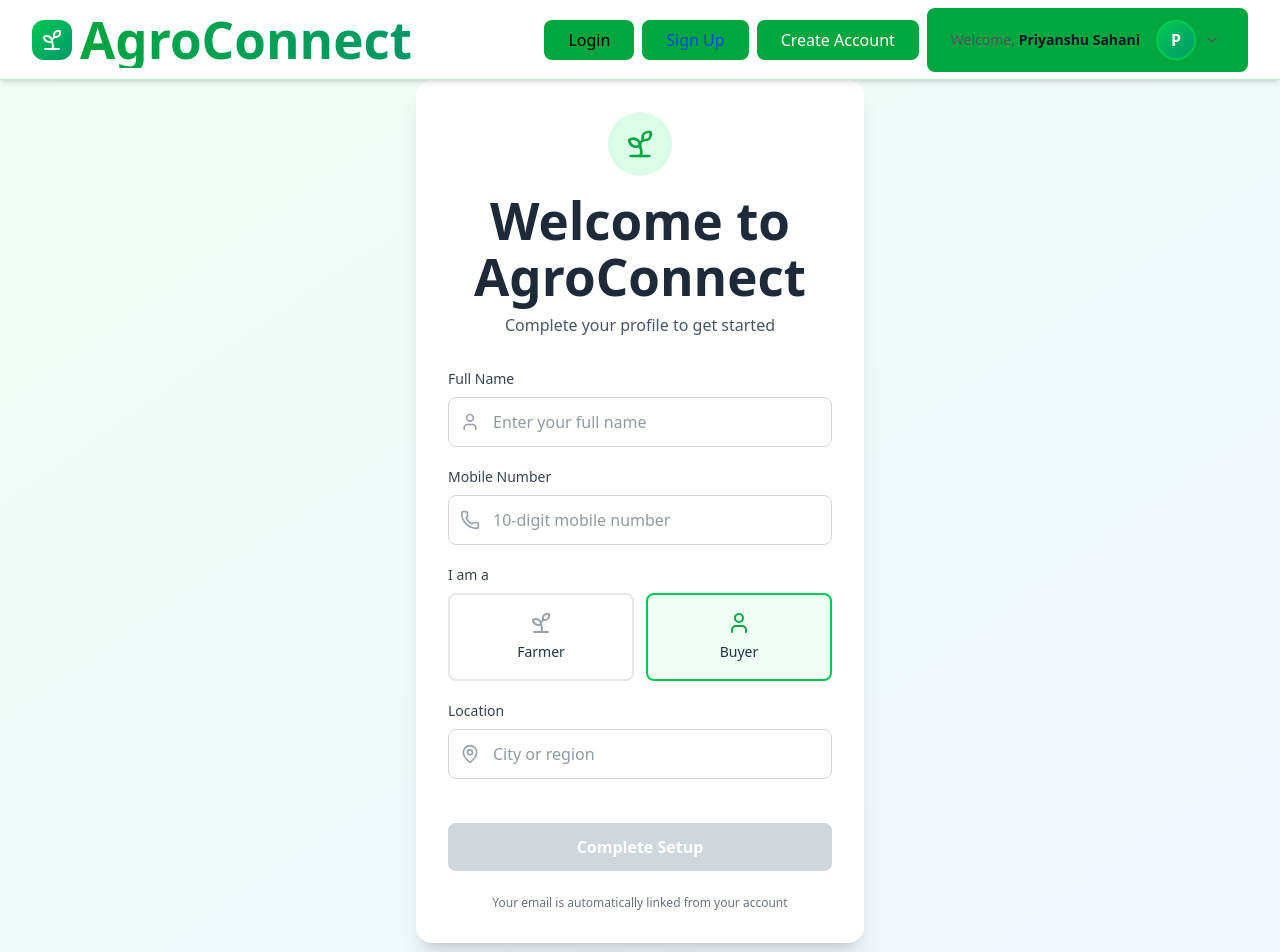
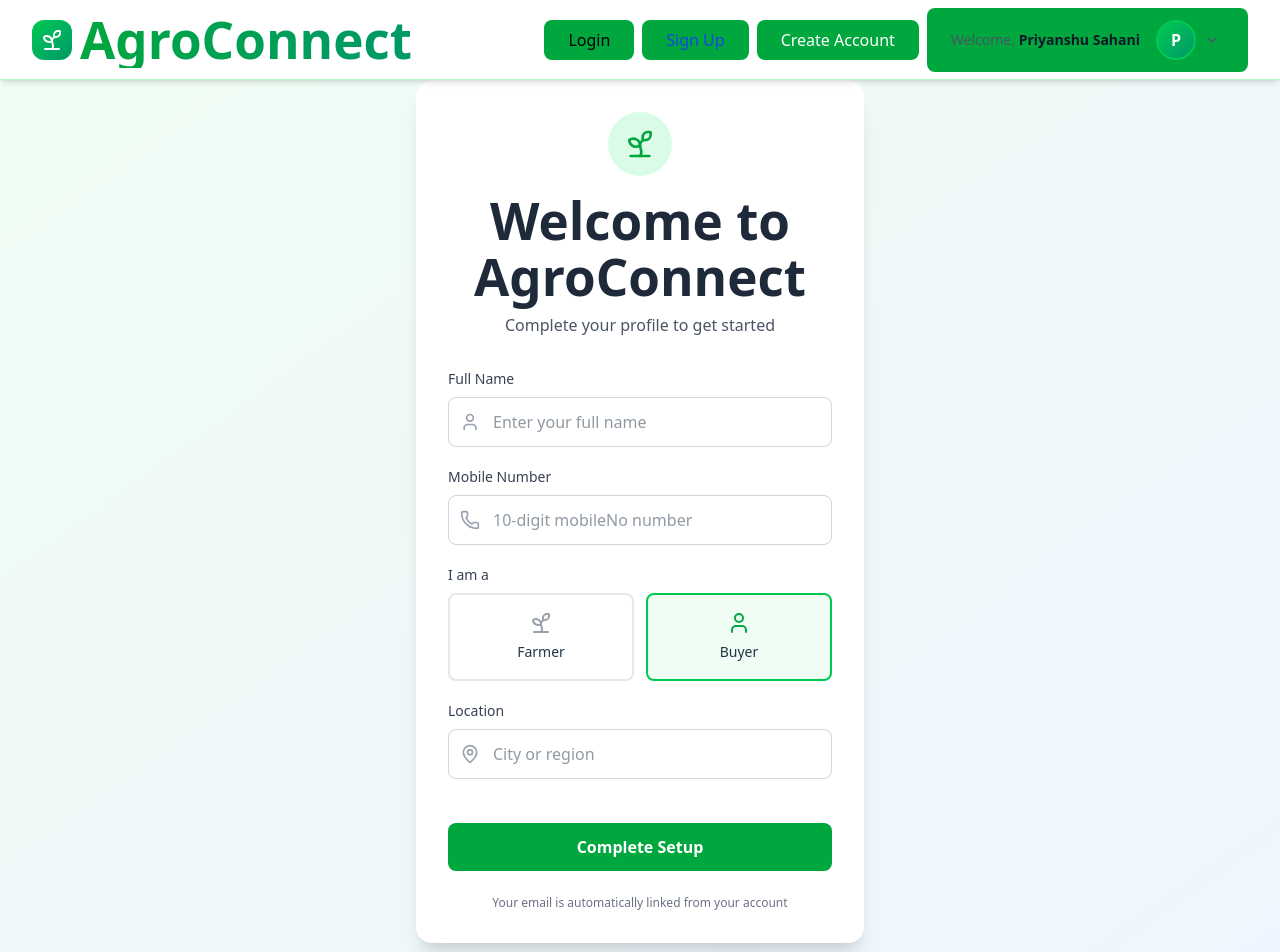
Before and after one commit to priyanshu-sahani-10/AgroConnect, a React app in the folder client/: page /create-account in a window 1280 px wide. Shown: the top 952 px of the page. Built offline with nearby package versions, Linux system fonts and the light colour scheme; no server answers; the HTML template or start-up script is replaced by a standard one.

Commit message:
Implement feature to create account in AgroConnect as farmer/buyer using RTK query and store the info in database

```diff
--- a/client/src/components/pages/Account.jsx
+++ b/client/src/components/pages/Account.jsx
@@ -1,74 +1,73 @@
-import React, { useState } from 'react';
-import { User, MapPin, Phone, Sprout } from 'lucide-react';
+import React, { useState } from "react";
+import { User, MapPin, Phone, Sprout } from "lucide-react";
+import { useRegisterUserMutation } from "@/features/api/authApi";
+import { useSelector } from "react-redux";
+import { useNavigate } from "react-router-dom";
+const Account = () => {
 
-const Account = () => {
+
+  const authUser = useSelector((state) => state.auth.user);
+  const userEmail = authUser?.email;
+  const navigate = useNavigate();
+
   const [formData, setFormData] = useState({
-    name: '',
-    role: 'buyer',
-    location: '',
-    mobile: ''
+    name: "",
+    role: "buyer",
+    location: "",
+    mobileNo: "",
   });
 
-  const [loading, setLoading] = useState(false);
-  const [error, setError] = useState('');
-  const [success, setSuccess] = useState(false);
+  const [registerUser, { isLoading, isError, error, isSuccess }] =
+    useRegisterUserMutation();
 
-  const handleSubmit = async () => {
-    if (!formData.name.trim()) {
-      setError('Name is required');
-      return;
-    }
+  const handleSubmit = async (e) => {
+    e.preventDefault();
 
-    if (!formData.mobile.trim() || formData.mobile.length !== 10) {
-      setError('Please enter a valid 10-digit mobile number');
-      return;
-    }
-
-    setError('');
-    setLoading(true);
+    const payload = {
+      ...formData,
+      email: userEmail, // 👈 correct
+    };
 
     try {
-      const response = await fetch('/api/users/profile', {
-        method: 'POST',
-        headers: {
-          'Content-Type': 'application/json',
-        },
-        body: JSON.stringify(formData)
-      });
-
-      if (!response.ok) {
-        throw new Error('Failed to create profile');
-      }
-
-      setSuccess(true);
-      setTimeout(() => {
-        window.location.href = '/dashboard';
-      }, 1500);
-
+      const res = await registerUser(payload).unwrap();
+      console.log("Register response:", res);
+      alert("Account created successfully.");
+      navigate("/");
     } catch (err) {
-      setError(err.message || 'Something went wrong. Please try again.');
-    } finally {
-      setLoading(false);
+      console.error("Error creating account:", err);
     }
   };
 
   const handleChange = (field, value) => {
-    setFormData({
-      ...formData,
-      [field]: value
-    });
+    setFormData((prev) => ({
+      ...prev,
+      [field]: value,
+    }));
   };
 
-  if (success) {
+
+  if (isSuccess) {
     return (
       <div className="min-h-screen bg-linear-to-br from-green-50 to-blue-50 flex items-center justify-center p-4">
         <div className="bg-white rounded-2xl shadow-xl p-8 max-w-md w-full text-center">
           <div className="w-16 h-16 bg-green-100 rounded-full flex items-center justify-center mx-auto mb-4">
-            <svg className="w-8 h-8 text-green-600" fill="none" stroke="currentColor" viewBox="0 0 24 24">
-              <path strokeLinecap="round" strokeLinejoin="round" strokeWidth="2" d="M5 13l4 4L19 7" />
+            <svg
+              className="w-8 h-8 text-green-600"
+              fill="none"
+              stroke="currentColor"
+              viewBox="0 0 24 24"
+            >
+              <path
+                strokeLinecap="round"
+                strokeLinejoin="round"
+                strokeWidth="2"
+                d="M5 13l4 4L19 7"
+              />
             </svg>
           </div>
-          <h2 className="text-2xl font-bold text-gray-800 mb-2">Profile Created!</h2>
+          <h2 className="text-2xl font-bold text-gray-800 mb-2">
+            Profile Created!
+          </h2>
           <p className="text-gray-600">Redirecting to your dashboard...</p>
         </div>
       </div>
@@ -82,14 +81,19 @@ const Account = () => {
           <div className="inline-flex items-center justify-center w-16 h-16 bg-green-100 rounded-full mb-4">
             <Sprout className="w-8 h-8 text-green-600" />
           </div>
-          <h1 className="text-3xl font-bold text-gray-800 mb-2">Welcome to AgroConnect</h1>
+          <h1 className="text-3xl font-bold text-gray-800 mb-2">
+            Welcome to AgroConnect
+          </h1>
           <p className="text-gray-600">Complete your profile to get started</p>
         </div>
 
         <div className="space-y-5">
           {/* Name Field */}
           <div>
-            <label htmlFor="name" className="block text-sm font-medium text-gray-700 mb-2">
+            <label
+              htmlFor="name"
+              className="block text-sm font-medium text-gray-700 mb-2"
+            >
               Full Name
             </label>
             <div className="relative">
@@ -98,7 +102,7 @@ const Account = () => {
                 type="text"
                 id="name"
                 value={formData.name}
-                onChange={(e) => handleChange('name', e.target.value)}
+                onChange={(e) => handleChange("name", e.target.value)}
                 className="w-full pl-11 pr-4 py-3 border border-gray-300 rounded-lg focus:ring-2 focus:ring-green-500 focus:border-transparent outline-none transition"
                 placeholder="Enter your full name"
               />
@@ -107,18 +111,26 @@ const Account = () => {
 
           {/* Mobile Number */}
           <div>
-            <label htmlFor="mobile" className="block text-sm font-medium text-gray-700 mb-2">
+            <label
+              htmlFor="mobileNo"
+              className="block text-sm font-medium text-gray-700 mb-2"
+            >
               Mobile Number
             </label>
             <div className="relative">
               <Phone className="absolute left-3 top-1/2 transform -translate-y-1/2 text-gray-400 w-5 h-5" />
               <input
                 type="tel"
-                id="mobile"
-                value={formData.mobile}
-                onChange={(e) => handleChange('mobile', e.target.value.replace(/\D/g, '').slice(0, 10))}
+                id="mobileNo"
+                value={formData.mobileNo}
+                onChange={(e) =>
+                  handleChange(
+                    "mobileNo",
+                    e.target.value.replace(/\D/g, "").slice(0, 10)
+                  )
+                }
                 className="w-full pl-11 pr-4 py-3 border border-gray-300 rounded-lg focus:ring-2 focus:ring-green-500 focus:border-transparent outline-none transition"
-                placeholder="10-digit mobile number"
+                placeholder="10-digit mobileNo number"
                 maxLength="10"
               />
             </div>
@@ -131,29 +143,41 @@ const Account = () => {
             </label>
             <div className="grid grid-cols-2 gap-3">
               <div
-                onClick={() => handleChange('role', 'farmer')}
+                onClick={() => handleChange("role", "farmer")}
                 className={`flex items-center justify-center p-4 border-2 rounded-lg cursor-pointer transition ${
-                  formData.role === 'farmer'
-                    ? 'border-green-500 bg-green-50'
-                    : 'border-gray-200 hover:border-gray-300'
+                  formData.role === "farmer"
+                    ? "border-green-500 bg-green-50"
+                    : "border-gray-200 hover:border-gray-300"
                 }`}
               >
                 <div className="text-center">
-                  <Sprout className={`w-6 h-6 mx-auto mb-1 ${formData.role === 'farmer' ? 'text-green-600' : 'text-gray-400'}`} />
+                  <Sprout
+                    className={`w-6 h-6 mx-auto mb-1 ${
+                      formData.role === "farmer"
+                        ? "text-green-600"
+                        : "text-gray-400"
+                    }`}
+                  />
                   <span className="font-medium text-sm">Farmer</span>
                 </div>
               </div>
 
               <div
-                onClick={() => handleChange('role', 'buyer')}
+                onClick={() => handleChange("role", "buyer")}
                 className={`flex items-center justify-center p-4 border-2 rounded-lg cursor-pointer transition ${
-                  formData.role === 'buyer'
-                    ? 'border-green-500 bg-green-50'
-                    : 'border-gray-200 hover:border-gray-300'
+                  formData.role === "buyer"
+                    ? "border-green-500 bg-green-50"
+                    : "border-gray-200 hover:border-gray-300"
                 }`}
               >
                 <div className="text-center">
-                  <User className={`w-6 h-6 mx-auto mb-1 ${formData.role === 'buyer' ? 'text-green-600' : 'text-gray-400'}`} />
+                  <User
+                    className={`w-6 h-6 mx-auto mb-1 ${
+                      formData.role === "buyer"
+                        ? "text-green-600"
+                        : "text-gray-400"
+                    }`}
+                  />
                   <span className="font-medium text-sm">Buyer</span>
                 </div>
               </div>
@@ -162,7 +186,10 @@ const Account = () => {
 
           {/* Location */}
           <div>
-            <label htmlFor="location" className="block text-sm font-medium text-gray-700 mb-2">
+            <label
+              htmlFor="location"
+              className="block text-sm font-medium text-gray-700 mb-2"
+            >
               Location
             </label>
             <div className="relative">
@@ -171,7 +198,7 @@ const Account = () => {
                 type="text"
                 id="location"
                 value={formData.location}
-                onChange={(e) => handleChange('location', e.target.value)}
+                onChange={(e) => handleChange("location", e.target.value)}
                 className="w-full pl-11 pr-4 py-3 border border-gray-300 rounded-lg focus:ring-2 focus:ring-green-500 focus:border-transparent outline-none transition"
                 placeholder="City or region"
               />
@@ -179,28 +206,42 @@ const Account = () => {
           </div>
 
           {/* Error Message */}
-          {error && (
+          {isError && (
             <div className="bg-red-50 border border-red-200 text-red-700 px-4 py-3 rounded-lg text-sm">
-              {error}
+              {isError}
             </div>
           )}
 
           {/* Submit Button */}
           <button
             onClick={handleSubmit}
-            disabled={loading || !formData.name.trim() || !formData.mobile.trim()}
             className="w-full bg-green-600 text-white py-3 px-6 rounded-lg font-semibold hover:bg-green-700 focus:ring-4 focus:ring-green-200 transition disabled:bg-gray-300 disabled:cursor-not-allowed mt-6"
           >
-            {loading ? (
+            {isLoading ? (
               <span className="flex items-center justify-center">
-                <svg className="animate-spin -ml-1 mr-3 h-5 w-5 text-white" fill="none" viewBox="0 0 24 24">
-                  <circle className="opacity-25" cx="12" cy="12" r="10" stroke="currentColor" strokeWidth="4" />
-                  <path className="opacity-75" fill="currentColor" d="M4 12a8 8 0 018-8V0C5.373 0 0 5.373 0 12h4zm2 5.291A7.962 7.962 0 014 12H0c0 3.042 1.135 5.824 3 7.938l3-2.647z" />
+                <svg
+                  className="animate-spin -ml-1 mr-3 h-5 w-5 text-white"
+                  fill="none"
+                  viewBox="0 0 24 24"
+                >
+                  <circle
+                    className="opacity-25"
+                    cx="12"
+                    cy="12"
+                    r="10"
+                    stroke="currentColor"
+                    strokeWidth="4"
+                  />
+                  <path
+                    className="opacity-75"
+                    fill="currentColor"
+                    d="M4 12a8 8 0 018-8V0C5.373 0 0 5.373 0 12h4zm2 5.291A7.962 7.962 0 014 12H0c0 3.042 1.135 5.824 3 7.938l3-2.647z"
+                  />
                 </svg>
                 Creating...
               </span>
             ) : (
-              'Complete Setup'
+              "Complete Setup"
             )}
           </button>
         </div>
@@ -211,6 +252,6 @@ const Account = () => {
       </div>
     </div>
   );
-}
+};
 
 export default Account;
--- a/client/src/index.css
+++ b/client/src/index.css
@@ -1,18 +1,4 @@
 @import "tailwindcss";
-:root {
-  font-family: system-ui, Avenir, Helvetica, Arial, sans-serif;
-  line-height: 1.5;
-  font-weight: 400;
-
-  color-scheme: light dark;
-  color: rgba(255, 255, 255, 0.87);
-  background-color: #242424;
-
-  font-synthesis: none;
-  text-rendering: optimizeLegibility;
-  -webkit-font-smoothing: antialiased;
-  -moz-osx-font-smoothing: grayscale;
-}
 
 a {
   font-weight: 500;
@@ -23,37 +9,12 @@ a:hover {
   color: #535bf2;
 }
 
-body {
-  margin: 0;
-  display: flex;
-  place-items: center;
-  min-width: 320px;
-  min-height: 100vh;
-}
 
 h1 {
   font-size: 3.2em;
   line-height: 1.1;
 }
 
-/* button {
-  border-radius: 8px;
-  border: 1px solid transparent;
-  padding: 0.6em 1.2em;
-  font-size: 1em;
-  font-weight: 500;
-  font-family: inherit;
-  background-color: #1a1a1a;
-  cursor: pointer;
-  transition: border-color 0.25s;
-}
-button:hover {
-  border-color: #646cff;
-}
-button:focus,
-button:focus-visible {
-  outline: 4px auto -webkit-focus-ring-color;
-} */
 
 @media (prefers-color-scheme: light) {
   :root {
@@ -63,7 +24,4 @@ button:focus-visible {
   a:hover {
     color: #747bff;
   }
-  /* button {
-    background-color: #f9f9f9;
-  } */
 }
```
Also changed, not shown: 1 other file (tests, documents, lock files or other folders).
